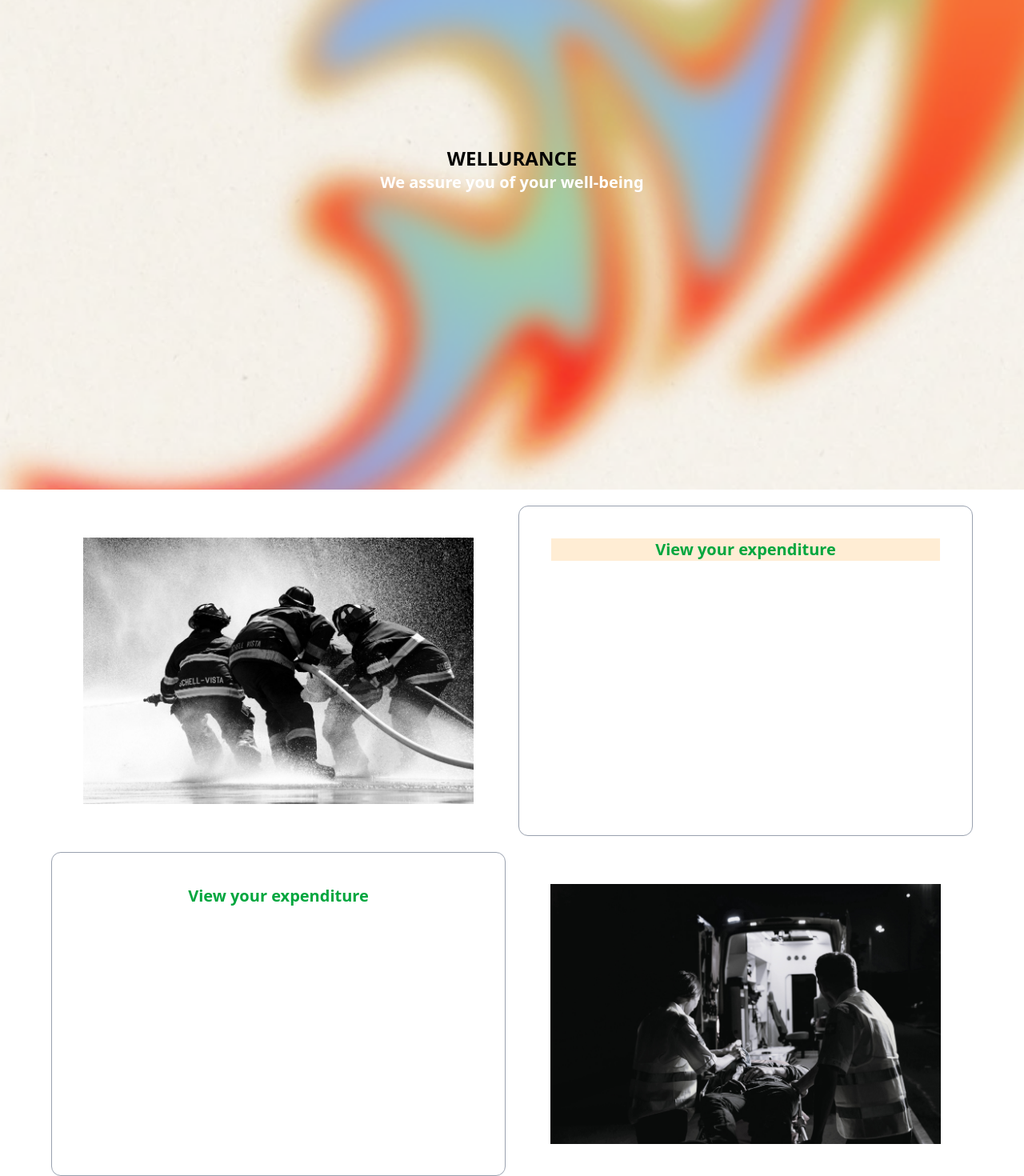
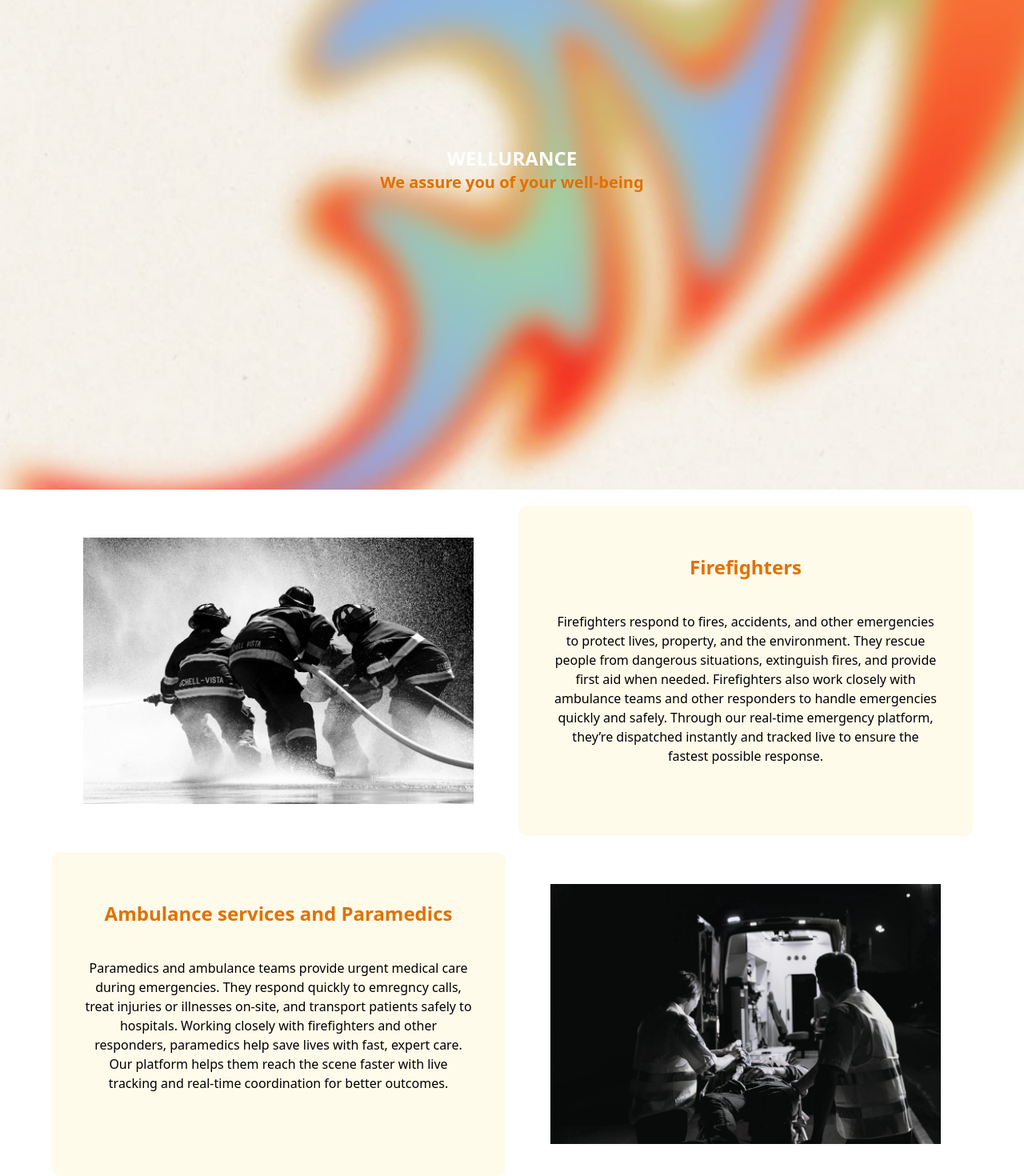
Before and after one commit to swawiye/Wellurance-Frontend, a React (Vite) app in the folder wellurance/: page / in a window 1280 px wide. Shown: the part 118-1588 px from the top of the page at 80% size. Built offline with nearby package versions, Linux system fonts and the light colour scheme.

Commit message:
dashboard

```diff
--- a/wellurance/src/pages/Dashboard.jsx
+++ b/wellurance/src/pages/Dashboard.jsx
@@ -16,8 +16,8 @@ function Dashboard() {
         <div>
             <div style={bg}>
                 <div>
-                    <h3 className="text-black font-bold text-2xl text-center">WELLURANCE</h3>
-                    <p className="text-white font-bold text-xl">We assure you of your well-being</p>
+                    <h3 className="text-white font-bold text-2xl text-center">WELLURANCE</h3>
+                    <p className="text-amber-600 font-bold text-xl">We assure you of your well-being</p>
                 </div>
             </div>
             <div class="grid grid-cols-1 md:grid-cols-2 mx-auto max-w-6xl gap-4 mt-5">
@@ -25,14 +25,28 @@ function Dashboard() {
                     <img src="src\assets\Firefighters.jpg"/>
                 </div>
 
-                <div class="border border-gray-400 px-10 py-10 rounded-xl">
-                    <h3 class="font-semibold text-xl text-green-600 text-center bg-orange-100">View your expenditure</h3>
+                <div class="border border-amber-50 px-10 py-10 rounded-xl bg-amber-50">
+                    <h3 class="font-semibold text-2xl text-amber-600 text-center mt-5">Firefighters</h3>
+                    <p class="text-md text-black text-center mt-10">
+                        Firefighters respond to fires, accidents, and other emergencies to protect
+                        lives, property, and the environment. They rescue people from dangerous situations,
+                        extinguish fires, and provide first aid when needed. Firefighters also work closely with
+                        ambulance teams and other responders to handle emergencies quickly and safely. Through our
+                        real-time emergency platform, they’re dispatched instantly and tracked live to ensure the
+                        fastest possible response.
+                    </p>
                 </div>
             </div>
 
             <div class="grid grid-cols-1 md:grid-cols-2 mx-auto max-w-6xl gap-4 mt-5">
-                <div class="border border-gray-400 px-10 py-10 rounded-xl">
-                    <h3 class="font-semibold text-xl text-green-600 text-center">View your expenditure</h3>
+                <div class="border border-amber-50 px-10 py-10 rounded-xl bg-amber-50">
+                    <h3 class="font-semibold text-2xl text-amber-600 text-center mt-5">Ambulance services and Paramedics</h3>
+                    <p class="text-md text-black text-center mt-10">
+                        Paramedics and ambulance teams provide urgent medical care during emergencies. They respond quickly to emregncy calls,
+                        treat injuries or illnesses on-site, and transport patients safely to hospitals. Working closely with firefighters and
+                        other responders, paramedics help save lives with fast, expert care. Our platform helps them reach the scene faster with
+                        live tracking and real-time coordination for better outcomes.
+                    </p>
                 </div>
 
                 <div class="px-10 py-10">
```
